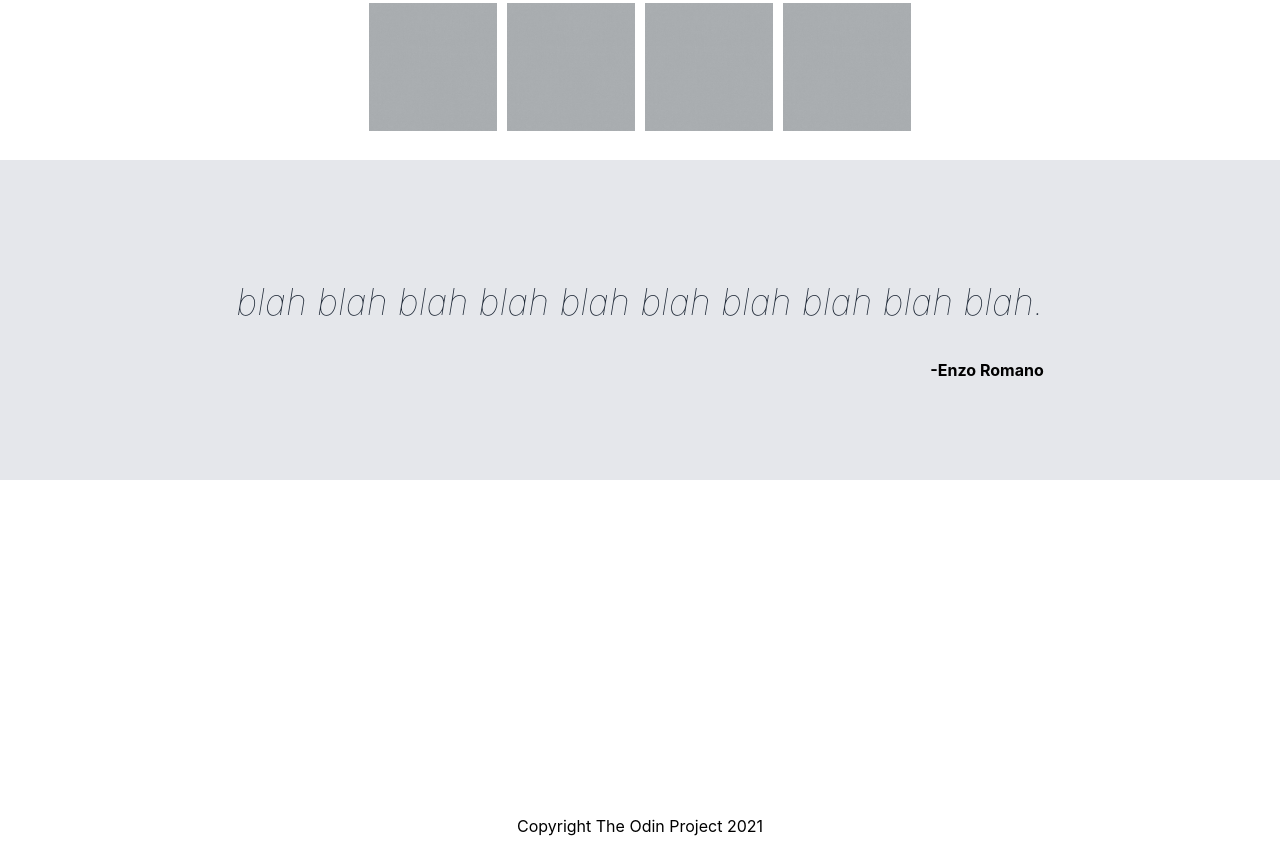
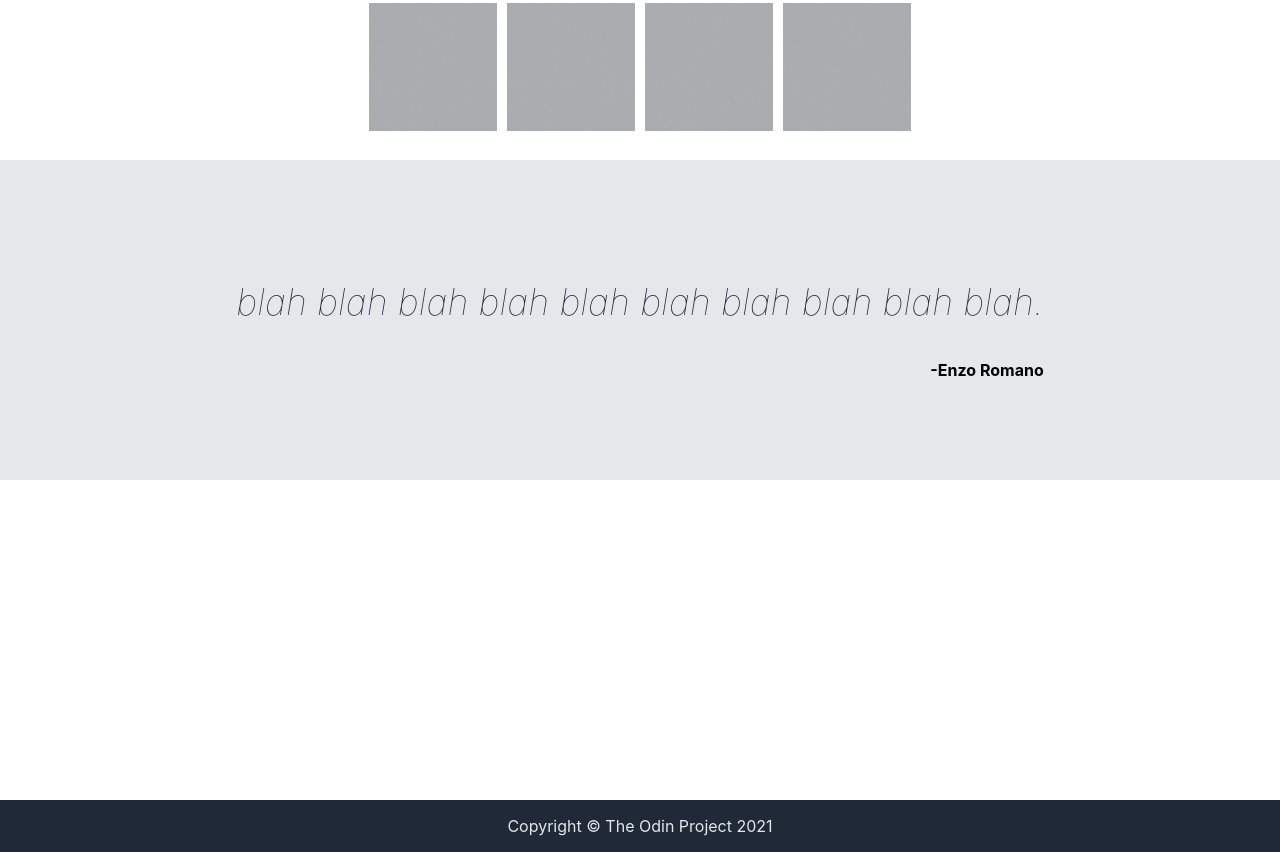
Before and after one commit to enzosromano/landingpage, a plain HTML site: page index.html in a window 1280 px wide. Shown: the part 619-1471 px from the top of the page. Drawn offline with Linux system fonts and the light colour scheme.

Commit message:
Footer redesign Added background color to Footer Added font color to footer text Added copyright symbol to text displayed in footer

```diff
--- a/index.html
+++ b/index.html
@@ -75,7 +75,7 @@
     </div>
 
     <div class="footer">
-        <p>Copyright The Odin Project 2021</p>
+        <p>Copyright © The Odin Project 2021</p>
     </div>
 
   </body>
--- a/style.css
+++ b/style.css
@@ -178,4 +178,7 @@ img {
 .footer {
     display: flex;
     justify-content: center;
+
+    background-color: #1F2937;
+    color: #E5E7EB;
 }
```
